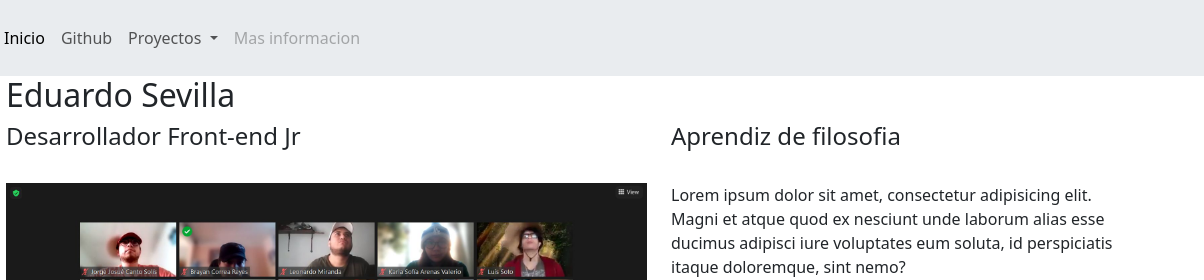
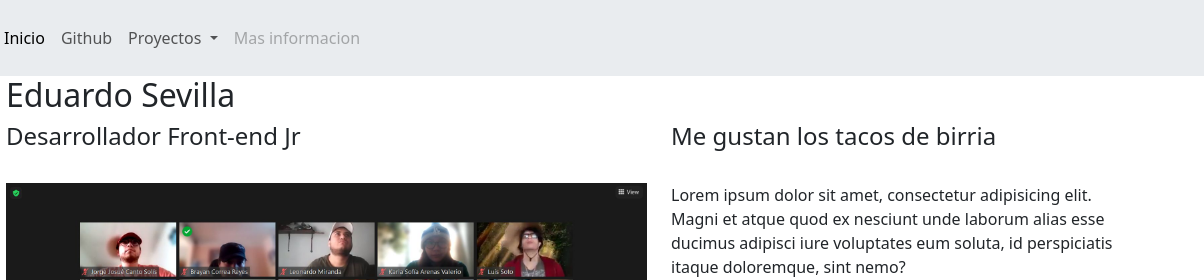
Before and after one commit to eduardSeCh/ch22_bootstarp, a plain HTML site: page index.html in a window 1280 px wide. Shown: the top 280 px of the page, 76-1280 px from the left. Drawn offline with nearby package versions, Linux system fonts and the light colour scheme.

Commit message:
[cl] acerca de

```diff
--- a/index.html
+++ b/index.html
@@ -53,7 +53,7 @@
         </div>
         <div class="row mb-4 align-items-center">
             <div class="col-7 "><h4>Desarrollador Front-end Jr</h4> </div>
-            <div class="col-4"><h4>Aprendiz de filosofia</h4></div>
+            <div class="col-4"><h4>Me gustan los tacos de birria</h4></div>
         </div>
       </div>
     <!-- Carousel y descripcion-->
```
